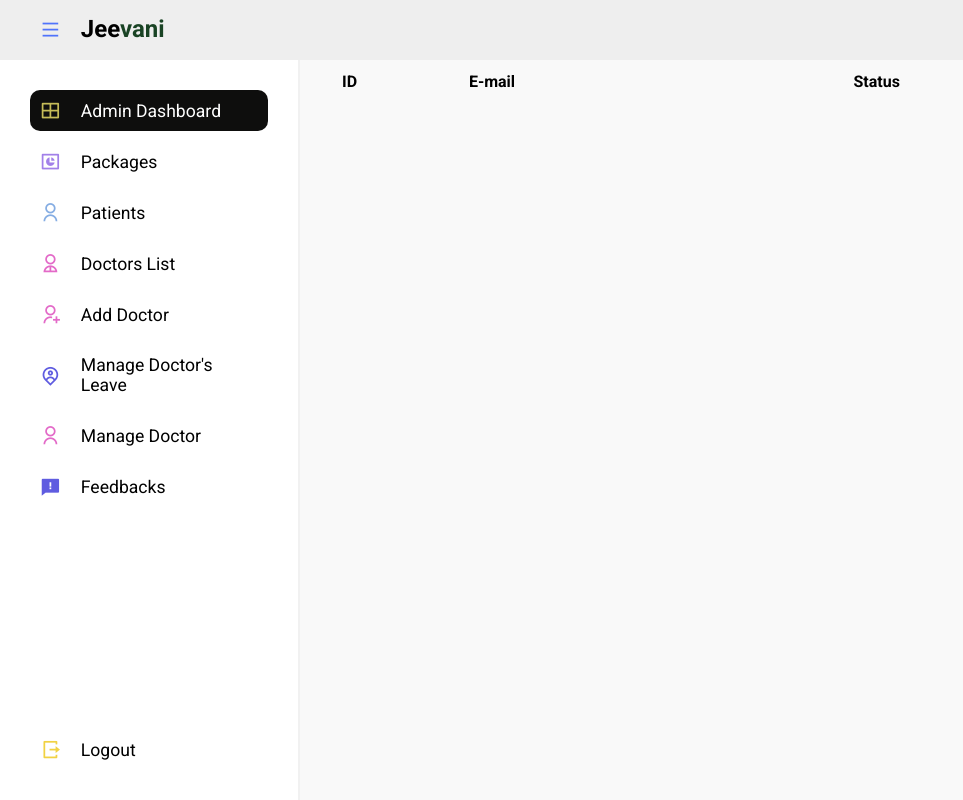
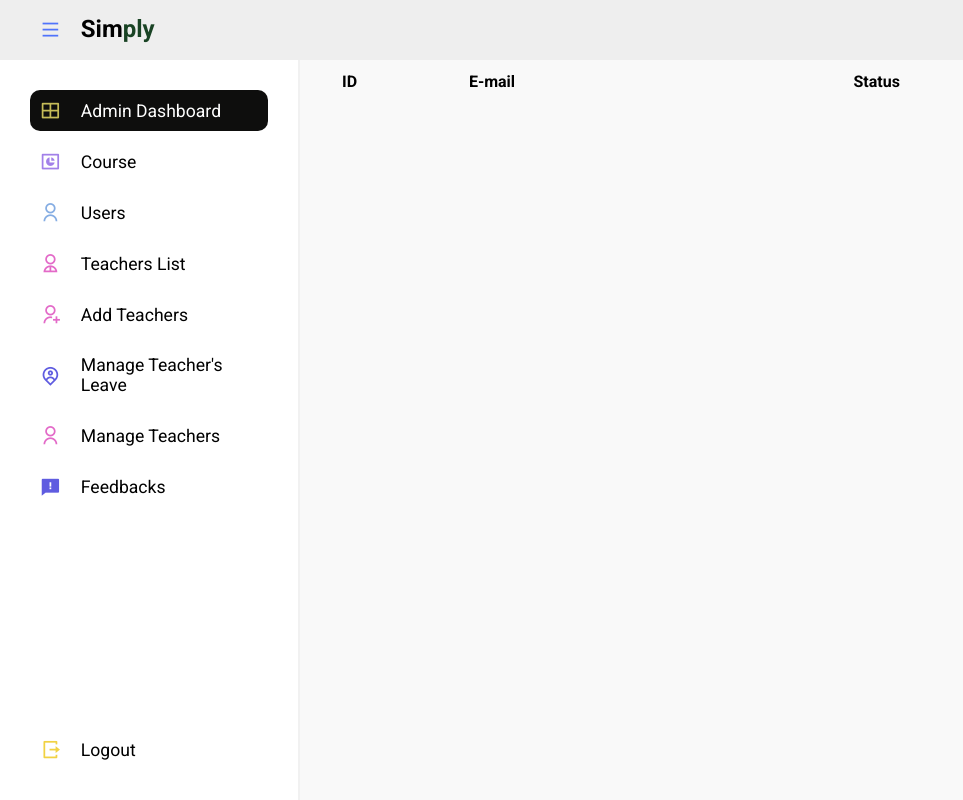
Before and after one commit to shino2001/Project, a PHP site: page /Simply/admin/search.php in a window 1280 px wide. Shown: the whole page, without its empty margins (0-963 px from the left). Run offline with PHP 8.4, Linux system fonts and the light colour scheme; lists and menus that the app fills with data are empty.

Commit message:
4th commit

```diff
--- a/admin/search.php
+++ b/admin/search.php
@@ -18,7 +18,7 @@
     <section class="header">
         <div class="logo">
             <i class="ri-menu-line icon icon-0 menu"></i>
-            <h2>Jee<span>vani</span></h2>
+            <h2>Sim<span>ply</span></h2>
         </div>
 
     </section>
@@ -34,13 +34,13 @@
                 <li>
                     <a href="addproduct.php">
                         <span class="icon icon-2"><i class="ri-pie-chart-box-line"></i></span>
-                        <span class="sidebar--item">Packages</span>
+                        <span class="sidebar--item">Course</span>
                     </a>
                 </li>
                 <li>
                 <a href="viewpatients.php">
                         <span class="icon icon-3"><i class="ri-user-line"></i></span>
-                        <span class="sidebar--item" style="white-space: nowrap;">Patients</span>
+                        <span class="sidebar--item" style="white-space: nowrap;">Users</span>
 
                     </a>
                 </li>
@@ -50,26 +50,26 @@
                  <li>
                     <a href="viewdoctors.php">
                         <span class="icon icon-4"><i class="ri-user-2-line"></i></span>
-                        <span class="sidebar--item">Doctors List</span>
+                        <span class="sidebar--item">Teachers List</span>
                     </a>
                 </li>
                 <li>
                     <a href="adddoc.php">
                         <span class="icon icon-4"><i class="ri-user-add-line"></i></span>
-                        <span class="sidebar--item">Add Doctor</span>
+                        <span class="sidebar--item">Add Teachers</span>
                     </a>
                 </li>
 
                 <li>
                     <a href="manage_drleave.php">
                         <span class="icon icon-6"><i class="ri-map-pin-user-line"></i></span>
-                        <span class="sidebar--item">Manage Doctor's Leave</span>
+                        <span class="sidebar--item">Manage Teacher's Leave</span>
                     </a>
                 </li>
                 <li>
                     <a href="removedoctor.php">
                     <span class="icon icon-4"><i class="ri-user-line"></i></span>
-                        <span class="sidebar--item">Manage Doctor</span>
+                        <span class="sidebar--item">Manage Teachers</span>
                     </a>
                 </li>
                 <li>
--- a/config.php
+++ b/config.php
@@ -2,7 +2,7 @@
 define('DB_SERVER','localhost');
 define('DB_USER','root');
 define('DB_PASS' ,'');
-define('DB_NAME', 'jeevani');
+define('DB_NAME', 'simply');
 $errors = array();
 $con = mysqli_connect(DB_SERVER,DB_USER,DB_PASS,DB_NAME);
 // Check connection
--- a/user-login.php
+++ b/user-login.php
@@ -34,7 +34,7 @@ if (isset($_POST['submit'])) {
 				exit(0);
 			} elseif ($_SESSION['type'] == '2') {
 				$_SESSION['message'] = "Welcome Doctor";
-				header("location:doctor/index.php");
+				header("location:Emp/index.php");
 				exit(0);
 			} elseif ($_SESSION['type'] == '1') {
 				$_SESSION['message'] = "Welcome";
```
Also changed, not shown: Emp/applyleave.php (renamed from doctor/applyleave.php), Emp/appohistory.php (renamed from doctor/appohistory.php), Emp/docappoview.php (renamed from doctor/docappoview.php), Emp/docotr_style.css (renamed from doctor/docotr_style.css), Emp/docsheduler.php (renamed from doctor/docsheduler.php), Emp/footer.php (renamed from doctor/footer.php), Emp/header.php (renamed from doctor/header.php), Emp/index.php (renamed from doctor/index.php), Emp/styles.css (renamed from doctor/styles.css), Emp/updatepass.php (renamed from doctor/updatepass.php), Emp/updateprofile.php (renamed from doctor/updateprofile.php), Emp/viewleavestatus.php (renamed from doctor/viewleavestatus.php).
